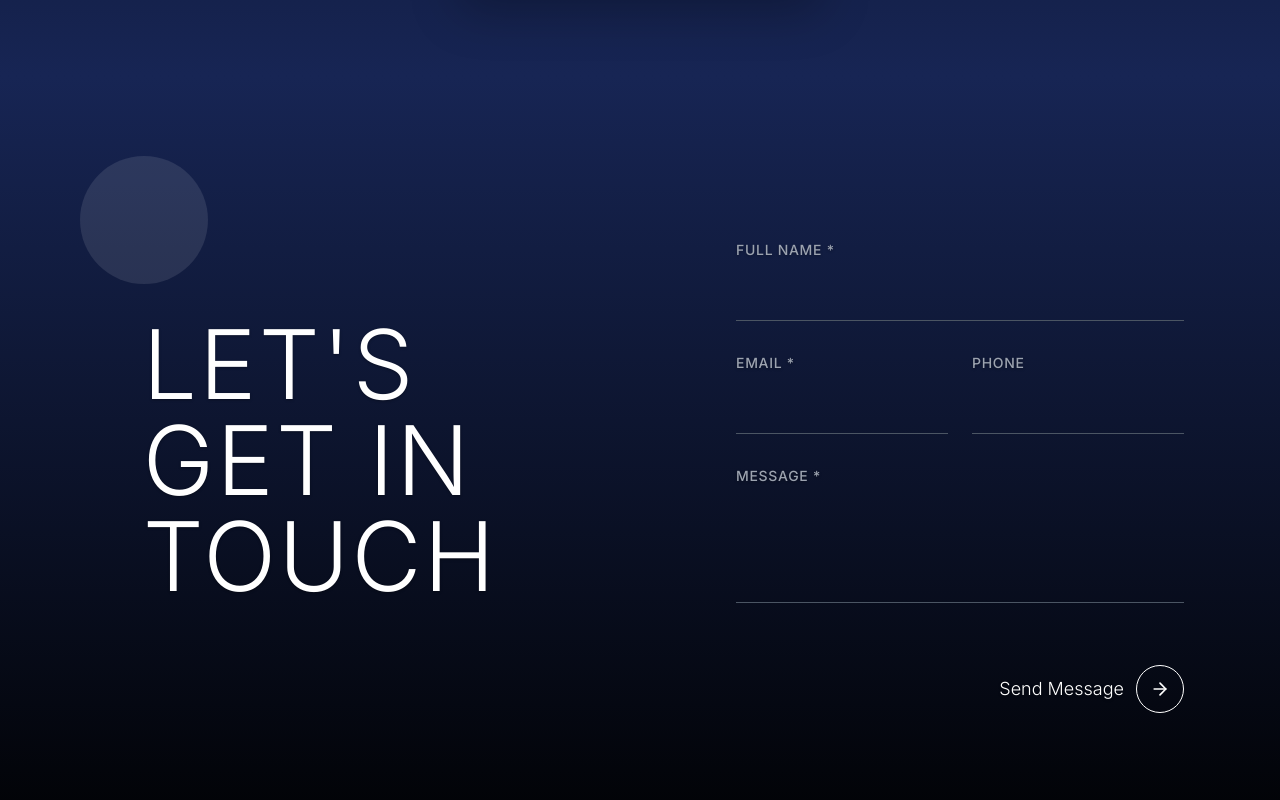
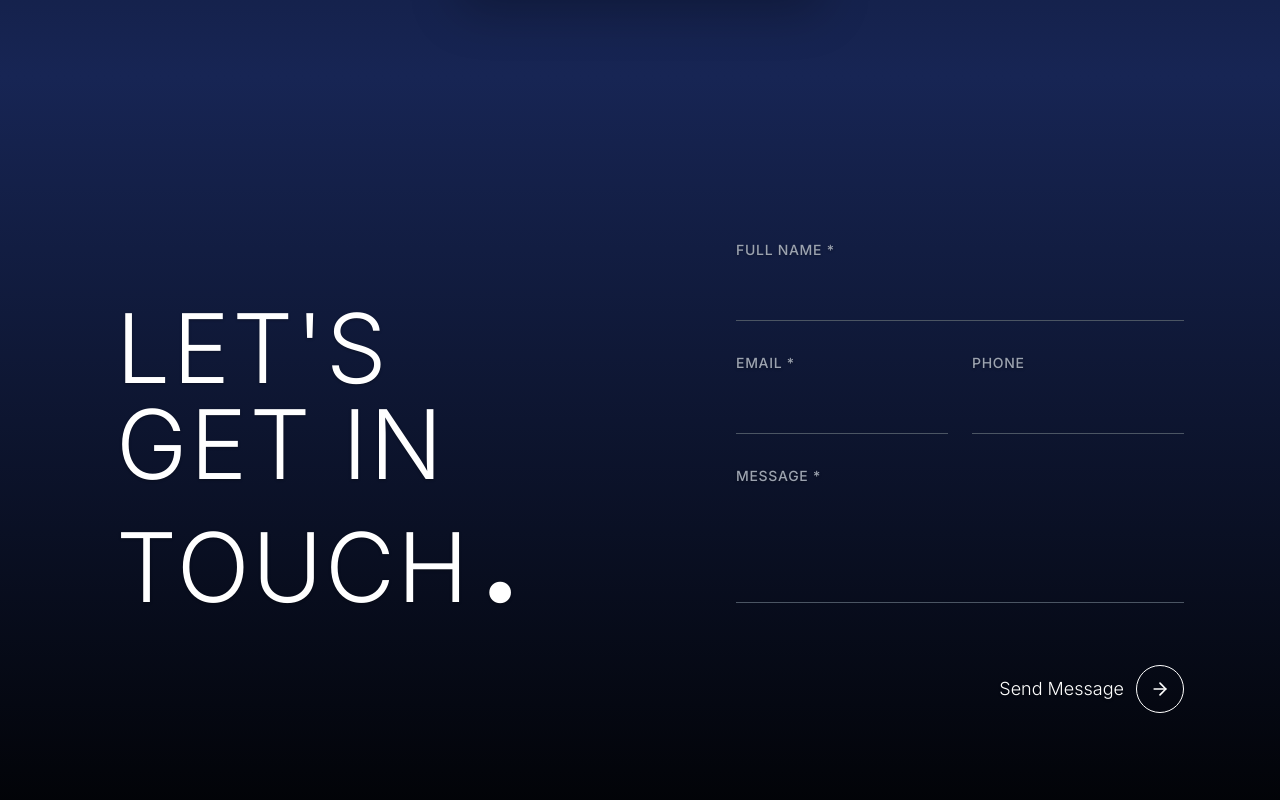
Before and after one commit to a-adityamagar/bluno, a React (Vite) app: page / in a window 1280 px wide. Shown: the part 5275-6075 px from the top of the page. Built offline with nearby package versions, Linux system fonts and the light colour scheme.

Commit message:
contact us decoration change

```diff
--- a/src/components/Contactform.tsx
+++ b/src/components/Contactform.tsx
@@ -1,16 +1,22 @@
-import { useState } from 'react';
-import { ArrowRight } from 'lucide-react';
+import React, { useState, useEffect, useRef } from "react";
+import { ArrowRight } from "lucide-react";
 
 const Contact = () => {
   const [formData, setFormData] = useState({
-    name: '',
-    email: '',
-    phone: '',
-    message: '',
+    name: "",
+    email: "",
+    phone: "",
+    message: "",
   });
   const [isSubmitted, setIsSubmitted] = useState(false);
 
-  const handleChange = (e: React.ChangeEvent<HTMLInputElement | HTMLTextAreaElement>) => {
+  // Refs for scroll animations
+  const titleRef = useRef<HTMLDivElement>(null);
+  const formRef = useRef<HTMLDivElement>(null);
+
+  const handleChange = (
+    e: React.ChangeEvent<HTMLInputElement | HTMLTextAreaElement>
+  ) => {
     const { name, value } = e.target;
     setFormData((prev) => ({ ...prev, [name]: value }));
   };
@@ -18,49 +24,176 @@ const Contact = () => {
   const handleSubmit = async (e: React.FormEvent<HTMLFormElement>) => {
     e.preventDefault();
     try {
-      const response = await fetch('https://getform.io/f/ajjodkwa', {
-        method: 'POST',
-        headers: { 'Content-Type': 'application/json' },
+      const response = await fetch("https://getform.io/f/ajjodkwa", {
+        method: "POST",
+        headers: { "Content-Type": "application/json" },
         body: JSON.stringify(formData),
       });
       if (response.ok) {
-        console.log('Form submitted successfully:', formData);
-        setFormData({ name: '', email: '', phone: '', message: '' });
+        console.log("Form submitted successfully:", formData);
+        setFormData({ name: "", email: "", phone: "", message: "" });
         setIsSubmitted(true);
-        setTimeout(() => setIsSubmitted(false), 5000); // Hide message after 5 seconds
+        setTimeout(() => setIsSubmitted(false), 5000);
       } else {
-        console.error('Form submission failed');
+        console.error("Form submission failed");
       }
     } catch (error) {
-      console.error('Error submitting form:', error);
+      console.error("Error submitting form:", error);
     }
   };
+
+  // Handle scroll animations
+  useEffect(() => {
+    const handleScroll = () => {
+      // Animate title
+      if (titleRef.current) {
+        const rect = titleRef.current.getBoundingClientRect();
+        const isVisible = rect.top >= 0 && rect.top < window.innerHeight * 0.75;
+        if (isVisible && !titleRef.current.classList.contains("animate")) {
+          titleRef.current.classList.add("animate");
+        }
+      }
+
+      // Animate form with delay
+      if (formRef.current) {
+        const rect = formRef.current.getBoundingClientRect();
+        const isVisible = rect.top >= 0 && rect.top < window.innerHeight * 0.75;
+        if (isVisible && !formRef.current.classList.contains("animate")) {
+          setTimeout(() => {
+            formRef.current?.classList.add("animate");
+          }, 200);
+        }
+      }
+    };
+
+    window.addEventListener("scroll", handleScroll);
+    handleScroll();
+    return () => window.removeEventListener("scroll", handleScroll);
+  }, []);
+
+  // Add animation styles
+  useEffect(() => {
+    const styles = `
+      @keyframes slideInLeft {
+        from {
+          opacity: 0;
+          transform: translateX(-50px);
+        }
+        to {
+          opacity: 1;
+          transform: translateX(0);
+        }
+      }
+
+      @keyframes slideInRight {
+        from {
+          opacity: 0;
+          transform: translateX(50px);
+        }
+        to {
+          opacity: 1;
+          transform: translateX(0);
+        }
+      }
+
+      @keyframes fadeInUp {
+        from {
+          opacity: 0;
+          transform: translateY(30px);
+        }
+        to {
+          opacity: 1;
+          transform: translateY(0);
+        }
+      }
+
+      .contact-title {
+        opacity: 0;
+        transform: translateX(-50px);
+      }
+
+      .contact-title.animate {
+        animation: slideInLeft 0.8s ease-out forwards;
+      }
+
+      .contact-form {
+        opacity: 0;
+        transform: translateX(50px);
+      }
+
+      .contact-form.animate {
+        animation: slideInRight 0.8s ease-out forwards;
+      }
+
+      .form-field {
+        opacity: 0;
+        transform: translateY(20px);
+      }
+
+      .contact-form.animate .form-field {
+        animation: fadeInUp 0.6s ease-out forwards;
+      }
+
+      .contact-form.animate .form-field:nth-child(1) {
+        animation-delay: 0.1s;
+      }
+
+      .contact-form.animate .form-field:nth-child(2) {
+        animation-delay: 0.2s;
+      }
+
+      .contact-form.animate .form-field:nth-child(3) {
+        animation-delay: 0.3s;
+      }
+
+      .contact-form.animate .form-field:nth-child(4) {
+        animation-delay: 0.4s;
+      }
+
+      .contact-form.animate .form-button {
+        animation: fadeInUp 0.6s ease-out forwards;
+        animation-delay: 0.5s;
+      }
+
+      .form-button {
+        opacity: 0;
+        transform: translateY(20px);
+      }
+    `;
+
+    const styleSheet = document.createElement("style");
+    styleSheet.type = "text/css";
+    styleSheet.appendChild(document.createTextNode(styles));
+    document.head.appendChild(styleSheet);
+
+    return () => {
+      if (styleSheet.parentNode) {
+        styleSheet.parentNode.removeChild(styleSheet);
+      }
+    };
+  }, []);
 
   return (
     <section
       id="contact"
       className="relative min-h-screen bg-gradient-to-b from-blue-950 to-black text-white overflow-hidden"
     >
-      {/* Background decorative elements - moved to left side */}
-      <div className="absolute top-20 left-20 w-32 h-32 bg-white rounded-full opacity-10 sm:top-10 sm:left-10 md:top-16 md:left-16 lg:top-20 lg:left-20"></div>
-      <div className="absolute top-40 left-40 w-4 h-4 bg-white rounded-full opacity-30 sm:hidden md:top-32 md:left-32 lg:top-40 lg:left-40"></div>
-      <div className="absolute top-60 left-60 w-2 h-2 bg-white rounded-full opacity-50 sm:hidden md:top-48 md:left-48 lg:top-60 lg:left-60"></div>
-
       <div className="flex min-h-screen flex-col md:flex-row">
         {/* Left Side - Let's Get in Touch */}
         <div className="flex-1 flex items-center justify-center px-4 sm:px-6 md:px-8 lg:px-12 py-8 md:py-0">
-          <div className="max-w-lg">
+          <div ref={titleRef} className="contact-title max-w-lg">
             <h1 className="text-5xl sm:text-6xl md:text-6xl lg:text-7xl xl:text-8xl font-light leading-tight mb-4 sm:mb-6 md:mb-8 tracking-wide">
-              LET'S<br />
+              LET'S
+              <br />
               <span className="block">GET IN</span>
-              <span className="block">TOUCH</span>
+              <span className="block">TOUCH<span className="inline-block text-5xl sm:text-6xl md:text-7xl lg:text-8xl xl:text-9xl font-bold text-white ml-2">.</span></span>
             </h1>
           </div>
         </div>
 
         {/* Right Side - Contact Form */}
         <div className="flex-1 flex items-center justify-center px-4 sm:px-6 md:px-8 lg:px-12 py-8 md:py-0">
-          <div className="w-full max-w-md">
+          <div ref={formRef} className="contact-form w-full max-w-md">
             {isSubmitted ? (
               <div className="text-center py-8">
                 <h2 className="text-2xl sm:text-3xl font-light text-green-400 mb-4">
@@ -72,8 +205,11 @@ const Contact = () => {
               </div>
             ) : (
               <form onSubmit={handleSubmit} className="space-y-6 sm:space-y-8">
-                <div className="relative">
-                  <label htmlFor="name" className="block text-xs sm:text-sm font-medium text-gray-400 uppercase tracking-wider mb-1 sm:mb-2">
+                <div className="form-field relative">
+                  <label
+                    htmlFor="name"
+                    className="block text-xs sm:text-sm font-medium text-gray-400 uppercase tracking-wider mb-1 sm:mb-2"
+                  >
                     Full Name *
                   </label>
                   <input
@@ -87,9 +223,12 @@ const Contact = () => {
                   />
                 </div>
 
-                <div className="grid grid-cols-1 sm:grid-cols-1 md:grid-cols-2 gap-4 sm:gap-6">
+                <div className="form-field grid grid-cols-1 sm:grid-cols-1 md:grid-cols-2 gap-4 sm:gap-6">
                   <div className="relative">
-                    <label htmlFor="email" className="block text-xs sm:text-sm font-medium text-gray-400 uppercase tracking-wider mb-1 sm:mb-2">
+                    <label
+                      htmlFor="email"
+                      className="block text-xs sm:text-sm font-medium text-gray-400 uppercase tracking-wider mb-1 sm:mb-2"
+                    >
                       Email *
                     </label>
                     <input
@@ -104,7 +243,10 @@ const Contact = () => {
                   </div>
 
                   <div className="relative">
-                    <label htmlFor="phone" className="block text-xs sm:text-sm font-medium text-gray-400 uppercase tracking-wider mb-1 sm:mb-2">
+                    <label
+                      htmlFor="phone"
+                      className="block text-xs sm:text-sm font-medium text-gray-400 uppercase tracking-wider mb-1 sm:mb-2"
+                    >
                       Phone
                     </label>
                     <input
@@ -118,8 +260,11 @@ const Contact = () => {
                   </div>
                 </div>
 
-                <div className="relative">
-                  <label htmlFor="message" className="block text-xs sm:text-sm font-medium text-gray-400 uppercase tracking-wider mb-1 sm:mb-2">
+                <div className="form-field relative">
+                  <label
+                    htmlFor="message"
+                    className="block text-xs sm:text-sm font-medium text-gray-400 uppercase tracking-wider mb-1 sm:mb-2"
+                  >
                     Message *
                   </label>
                   <textarea
@@ -133,12 +278,14 @@ const Contact = () => {
                   ></textarea>
                 </div>
 
-                <div className="flex justify-end pt-4 sm:pt-6">
+                <div className="form-button flex justify-end pt-4 sm:pt-6">
                   <button
                     type="submit"
                     className="group flex items-center space-x-2 sm:space-x-3 text-white hover:text-gray-300 transition-colors duration-300"
                   >
-                    <span className="text-base sm:text-lg font-light">Send Message</span>
+                    <span className="text-base sm:text-lg font-light">
+                      Send Message
+                    </span>
                     <div className="w-10 sm:w-12 h-10 sm:h-12 border border-white rounded-full flex items-center justify-center group-hover:bg-white group-hover:text-gray-900 transition-all duration-300">
                       <ArrowRight className="w-4 sm:w-5" />
                     </div>
```
